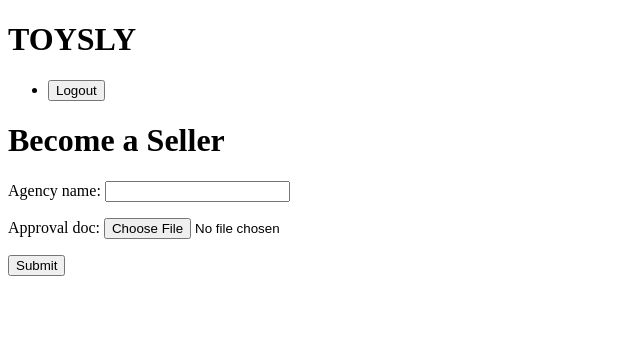
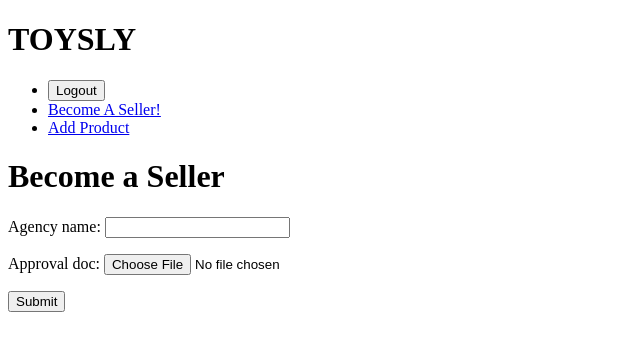
Before and after one commit to dhairyachaudhary/Toysly, a Django app: page /accounts/become-seller/ in a window 1280 px wide. Shown: the top 351 px of the page, without its empty margins (0-640 px from the left). Run offline with Django 3.2, Linux system fonts and the light colour scheme; the visitor is signed in with stand-in values (Sample User, id 1).

Commit message:
Added nav bar

```diff
--- a/toysly/src/templates/base.html
+++ b/toysly/src/templates/base.html
@@ -11,12 +11,20 @@
 		<h1>TOYSLY</h1>
 		<nav>
 			<ul>
+				{% if user.is_authenticated %}
 				<li>
 					<form class="logout-link" action="{% url 'accounts:logout' %}" method="post">
 						{% csrf_token %}
 						<button type="submit">Logout</button>
 					</form>
 				</li>
+				<li><a href="{% url 'accounts:become_seller' %}" class="highlight">Become A Seller!</a></li>
+				<li><a href="{% url 'store:add_product' %}" class="highlight">Add Product</a></li>
+
+				{% else %}
+				<li><a href="{% url 'accounts:login' %}">Login</a></li>
+                <li><a href="{% url 'accounts:signup' %}">Signup</a></li>
+				{% endif %}
 			</ul>
 		</nav>
 	</header>
```
